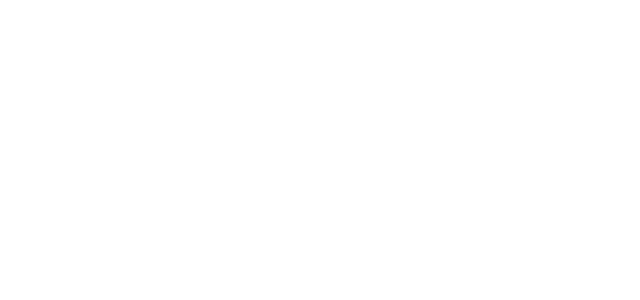
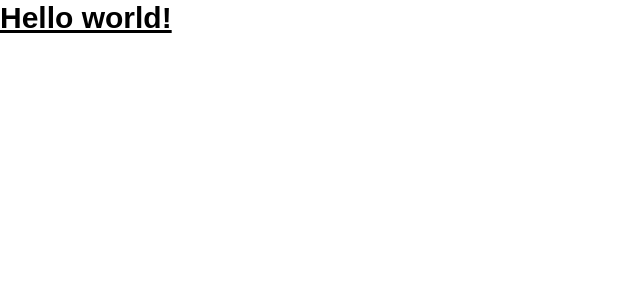
Before and after one commit to bababoy-87/slot-picker-interaction, a React (Vite) app: page / in a window 1280 px wide. Shown: the top 300 px of the page, without its empty margins (0-640 px from the left). Built offline with nearby package versions, Linux system fonts and the light colour scheme.

Commit message:
fix: remove white text color from body in index.css

```diff
--- a/src/index.css
+++ b/src/index.css
@@ -9,6 +9,5 @@
 }
 
 body {
-  color: #fff;
   font-family: "Poppins", sans-serif;
 }
```
